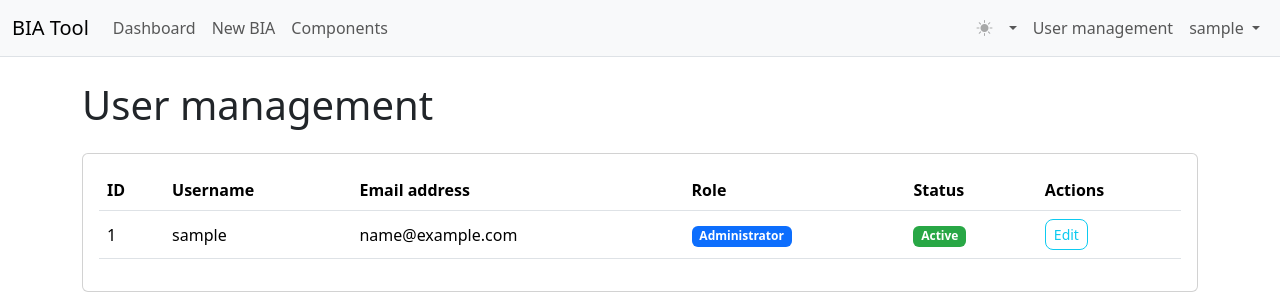
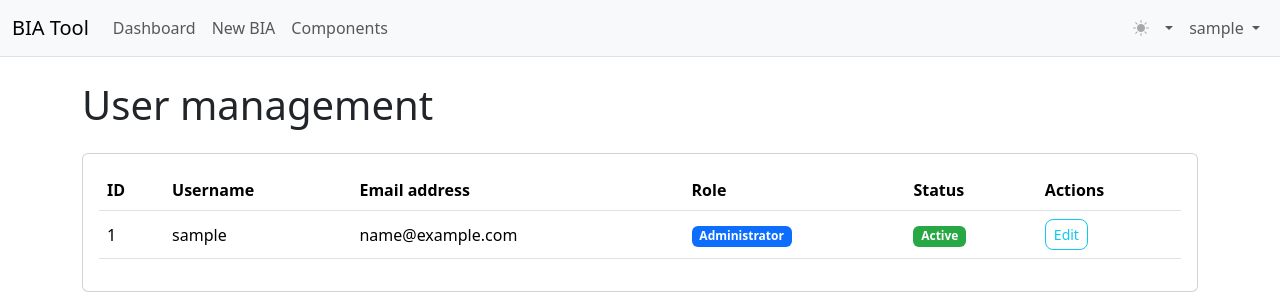
Before and after one commit to fstelte/Business-Impact-Assessment, a Flask app: page /admin/users in a window 1280 px wide. Shown: the top 300 px of the page. Run offline with Flask 3, Linux system fonts and the light colour scheme; a user stored in the database is signed in; tables that the repository leaves empty hold one stand-in row (values such as "Sample post"); some libraries are stand-ins or nearby versions.

Commit message:
Moved user management to dropdown list

```diff
--- a/app/templates/base.html
+++ b/app/templates/base.html
@@ -107,11 +107,7 @@
                         <!-- User Actions -->
                         {% if current_user.is_authenticated %}
                              <!-- Admin-only link (HIER GEPLAATST) -->
-                            {% if current_user.is_admin() %}
-                            <li class="nav-item">
-                                <a class="nav-link" href="{{ url_for('admin.list_users') }}">User management</a>
-                            </li>
-                            {% endif %}
+
 
                             <li class="nav-item dropdown">
                                 <a class="nav-link dropdown-toggle" href="#" role="button" data-bs-toggle="dropdown" aria-expanded="false">
@@ -121,6 +117,10 @@
                                     <li><a class="dropdown-item" href="{{ url_for('main.change_password') }}">Change Password</a></li>
                                     <li><hr class="dropdown-divider"></li>
                                     <li><a class="dropdown-item" href="{{ url_for('auth.logout') }}">Logout</a></li>
+                                    <li><hr class="dropdown-divider"></li>
+                                      {% if current_user.is_admin() %}
+                                    <li><a class="dropdown-item" href="{{ url_for('admin.list_users') }}">User management</a></li>
+                                    {% endif %}
                                 </ul>
                             </li>
                         {% else %}
```
